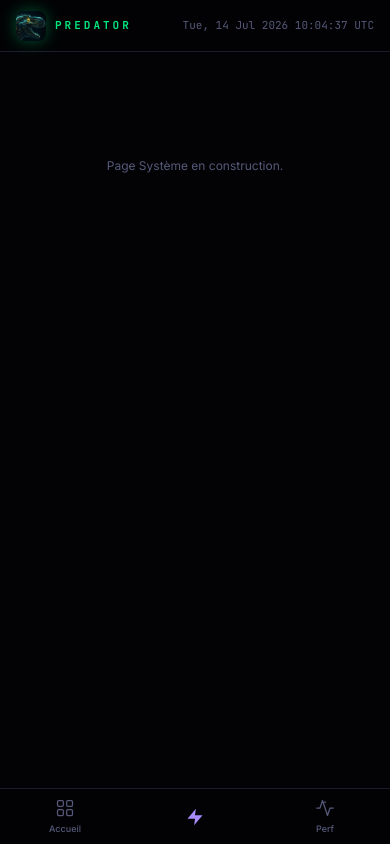
After one commit to ipotrading-bot/predator, a Flask app: page /system in a window 390 px wide. The commit adds this page. Run offline with Flask 3, Linux system fonts and the light colour scheme.

Commit message:
feat(dashboard): add Système page with lightning-bolt nav entry
New /system route + template, wired into the top nav and the mobile
bottom nav (bolt icon placed center, between Accueil and Perf). Page
is currently a placeholder pending content.

```diff
--- a/api/index.py
+++ b/api/index.py
@@ -520,6 +520,11 @@ def performance():
     return render_template("performance.html", rows=rows, monthly=monthly, global_s=global_s)
 
 
+@app.route("/system")
+def system():
+    return render_template("system.html")
+
+
 # ── JSON API ─────────────────────────────────────────────────────────
 
 @app.route("/api/signals")
--- a/templates/audit.html
+++ b/templates/audit.html
@@ -38,6 +38,7 @@
     <a href="/ledger">BILAN</a>
     <a href="/audit" class="on">AUDIT</a>
     <a href="/performance">PERF</a>
+    <a href="/system">SYSTÈME</a>
   </div>
   <div class="nav-right">
     <span id="clock">&#8212;</span>
@@ -295,6 +296,9 @@
     <svg viewBox="0 0 24 24"><rect x="3" y="3" width="7" height="7" rx="1.5"/><rect x="14" y="3" width="7" height="7" rx="1.5"/><rect x="3" y="14" width="7" height="7" rx="1.5"/><rect x="14" y="14" width="7" height="7" rx="1.5"/></svg>
     Accueil
   </a>
+  <a href="/system" aria-label="Système">
+    <svg viewBox="0 0 24 24"><polygon points="13 2 3 14 12 14 11 22 21 10 12 10 13 2" fill="currentColor" stroke="none"/></svg>
+  </a>
   <a href="/performance">
     <svg viewBox="0 0 24 24"><polyline points="22 12 18 12 15 21 9 3 6 12 2 12"/><circle cx="12" cy="5" r="1" fill="currentColor" stroke="none"/></svg>
     Perf
--- a/templates/index.html
+++ b/templates/index.html
@@ -36,6 +36,7 @@
     <a href="/ledger">BILAN</a>
     <a href="/audit">AUDIT</a>
     <a href="/performance">PERF</a>
+    <a href="/system">SYSTÈME</a>
   </div>
   {% set elites = signals | selectattr('risk_flag', 'in', ['HIGH_VALUE','VALUE']) | list %}
   {% set edges  = signals | map(attribute='edge_pct') | list %}
@@ -172,6 +173,9 @@
   <a href="/" class="on">
     <svg viewBox="0 0 24 24"><rect x="3" y="3" width="7" height="7" rx="1.5"/><rect x="14" y="3" width="7" height="7" rx="1.5"/><rect x="3" y="14" width="7" height="7" rx="1.5"/><rect x="14" y="14" width="7" height="7" rx="1.5"/></svg>
     Accueil
+  </a>
+  <a href="/system" aria-label="Système">
+    <svg viewBox="0 0 24 24"><polygon points="13 2 3 14 12 14 11 22 21 10 12 10 13 2" fill="currentColor" stroke="none"/></svg>
   </a>
   <a href="/performance">
     <svg viewBox="0 0 24 24"><polyline points="22 12 18 12 15 21 9 3 6 12 2 12"/><circle cx="12" cy="5" r="1" fill="currentColor" stroke="none"/></svg>
--- a/templates/ledger.html
+++ b/templates/ledger.html
@@ -34,6 +34,7 @@
     <a href="/ledger" class="on">BILAN</a>
     <a href="/audit">AUDIT</a>
     <a href="/performance">PERF</a>
+    <a href="/system">SYSTÈME</a>
   </div>
   <div class="nav-right">
     <span id="clock">—</span>
@@ -234,6 +235,9 @@
     <svg viewBox="0 0 24 24"><rect x="3" y="3" width="7" height="7" rx="1.5"/><rect x="14" y="3" width="7" height="7" rx="1.5"/><rect x="3" y="14" width="7" height="7" rx="1.5"/><rect x="14" y="14" width="7" height="7" rx="1.5"/></svg>
     Accueil
   </a>
+  <a href="/system" aria-label="Système">
+    <svg viewBox="0 0 24 24"><polygon points="13 2 3 14 12 14 11 22 21 10 12 10 13 2" fill="currentColor" stroke="none"/></svg>
+  </a>
   <a href="/performance">
     <svg viewBox="0 0 24 24"><polyline points="22 12 18 12 15 21 9 3 6 12 2 12"/><circle cx="12" cy="5" r="1" fill="currentColor" stroke="none"/></svg>
     Perf
--- a/templates/performance.html
+++ b/templates/performance.html
@@ -122,6 +122,7 @@
     <a href="/ledger">BILAN</a>
     <a href="/audit">AUDIT</a>
     <a href="/performance" class="on">PERF</a>
+    <a href="/system">SYSTÈME</a>
   </div>
   <div class="nav-right">
     <span id="clock">—</span>
@@ -356,6 +357,9 @@
     <svg viewBox="0 0 24 24"><rect x="3" y="3" width="7" height="7" rx="1.5"/><rect x="14" y="3" width="7" height="7" rx="1.5"/><rect x="3" y="14" width="7" height="7" rx="1.5"/><rect x="14" y="14" width="7" height="7" rx="1.5"/></svg>
     Accueil
   </a>
+  <a href="/system" aria-label="Système">
+    <svg viewBox="0 0 24 24"><polygon points="13 2 3 14 12 14 11 22 21 10 12 10 13 2" fill="currentColor" stroke="none"/></svg>
+  </a>
   <a href="/performance" class="on">
     <svg viewBox="0 0 24 24"><line x1="18" y1="20" x2="18" y2="10"/><line x1="12" y1="20" x2="12" y2="4"/><line x1="6" y1="20" x2="6" y2="14"/></svg>
     Perf
--- /dev/null
+++ b/templates/system.html
@@ -0,0 +1,83 @@
+<!DOCTYPE html>
+<html lang="fr">
+<head>
+<meta charset="UTF-8">
+<meta name="viewport" content="width=device-width, initial-scale=1.0, maximum-scale=1.0, user-scalable=no">
+<meta name="theme-color" content="#00E87F">
+<meta name="mobile-web-app-capable" content="yes">
+<meta name="apple-mobile-web-app-capable" content="yes">
+<meta name="apple-mobile-web-app-status-bar-style" content="black-translucent">
+<meta name="apple-mobile-web-app-title" content="PREDATOR">
+<title>PREDATOR · SYSTÈME</title>
+<link rel="manifest" href="/manifest.json">
+<link rel="icon" type="image/png" sizes="32x32" href="/static/icons/favicon-32.png">
+<link rel="shortcut icon" href="/favicon.ico">
+<link rel="apple-touch-icon" sizes="192x192" href="/static/icons/icon-192.png">
+<link rel="preconnect" href="https://fonts.googleapis.com">
+<link rel="preconnect" href="https://fonts.gstatic.com" crossorigin>
+<link href="https://fonts.googleapis.com/css2?family=Inter:wght@400;500;600;700;800&family=JetBrains+Mono:wght@400;500;700&display=swap" rel="stylesheet">
+<link rel="stylesheet" href="/static/css/predator.css">
+<style>
+/* System page overrides */
+.wrap { max-width: none; padding: 0 0 calc(72px + var(--sbot)); }
+@media (min-width: 640px) { .wrap { padding-bottom: 52px; } }
+.nav-pages a.on, .bnav a.on { color: var(--purple); }
+</style>
+</head>
+<body>
+
+<!-- TOP NAV -->
+<nav class="topnav">
+  <a href="/" class="nav-logo"><img src="/static/icons/icon-96.png" alt="PREDATOR"> PREDATOR</a>
+  <div class="nav-pages">
+    <a href="/">ACCUEIL</a>
+    <a href="/ledger">BILAN</a>
+    <a href="/audit">AUDIT</a>
+    <a href="/performance">PERF</a>
+    <a href="/system" class="on">SYSTÈME</a>
+  </div>
+  <div class="nav-right">
+    <span id="clock">—</span>
+  </div>
+</nav>
+
+<div class="wrap">
+
+  <!-- PAGE HEADER -->
+  <div class="empty" style="margin-top:18px">
+    <div>Page Système en construction.</div>
+  </div>
+
+</div><!-- /wrap -->
+
+<footer>PREDATOR SYSTÈME v1.0 &nbsp;·&nbsp; État moteur &amp; config &nbsp;·&nbsp; PAIM</footer>
+
+<!-- BOTTOM NAV -->
+<nav class="bnav">
+  <a href="/">
+    <svg viewBox="0 0 24 24"><rect x="3" y="3" width="7" height="7" rx="1.5"/><rect x="14" y="3" width="7" height="7" rx="1.5"/><rect x="3" y="14" width="7" height="7" rx="1.5"/><rect x="14" y="14" width="7" height="7" rx="1.5"/></svg>
+    Accueil
+  </a>
+  <a href="/system" class="on" aria-label="Système">
+    <svg viewBox="0 0 24 24"><polygon points="13 2 3 14 12 14 11 22 21 10 12 10 13 2" fill="currentColor" stroke="none"/></svg>
+  </a>
+  <a href="/performance">
+    <svg viewBox="0 0 24 24"><polyline points="22 12 18 12 15 21 9 3 6 12 2 12"/><circle cx="12" cy="5" r="1" fill="currentColor" stroke="none"/></svg>
+    Perf
+  </a>
+</nav>
+
+<script>
+(function tick(){
+  const d = new Date();
+  const pad = n => String(n).padStart(2,'0');
+  const days = ['Sun','Mon','Tue','Wed','Thu','Fri','Sat'];
+  const months = ['Jan','Feb','Mar','Apr','May','Jun','Jul','Aug','Sep','Oct','Nov','Dec'];
+  document.getElementById('clock').textContent =
+    days[d.getUTCDay()]+', '+pad(d.getUTCDate())+' '+months[d.getUTCMonth()]+' '+d.getUTCFullYear()+
+    ' '+pad(d.getUTCHours())+':'+pad(d.getUTCMinutes())+':'+pad(d.getUTCSeconds())+' UTC';
+  setTimeout(tick,1000);
+})();
+</script>
+</body>
+</html>
```
